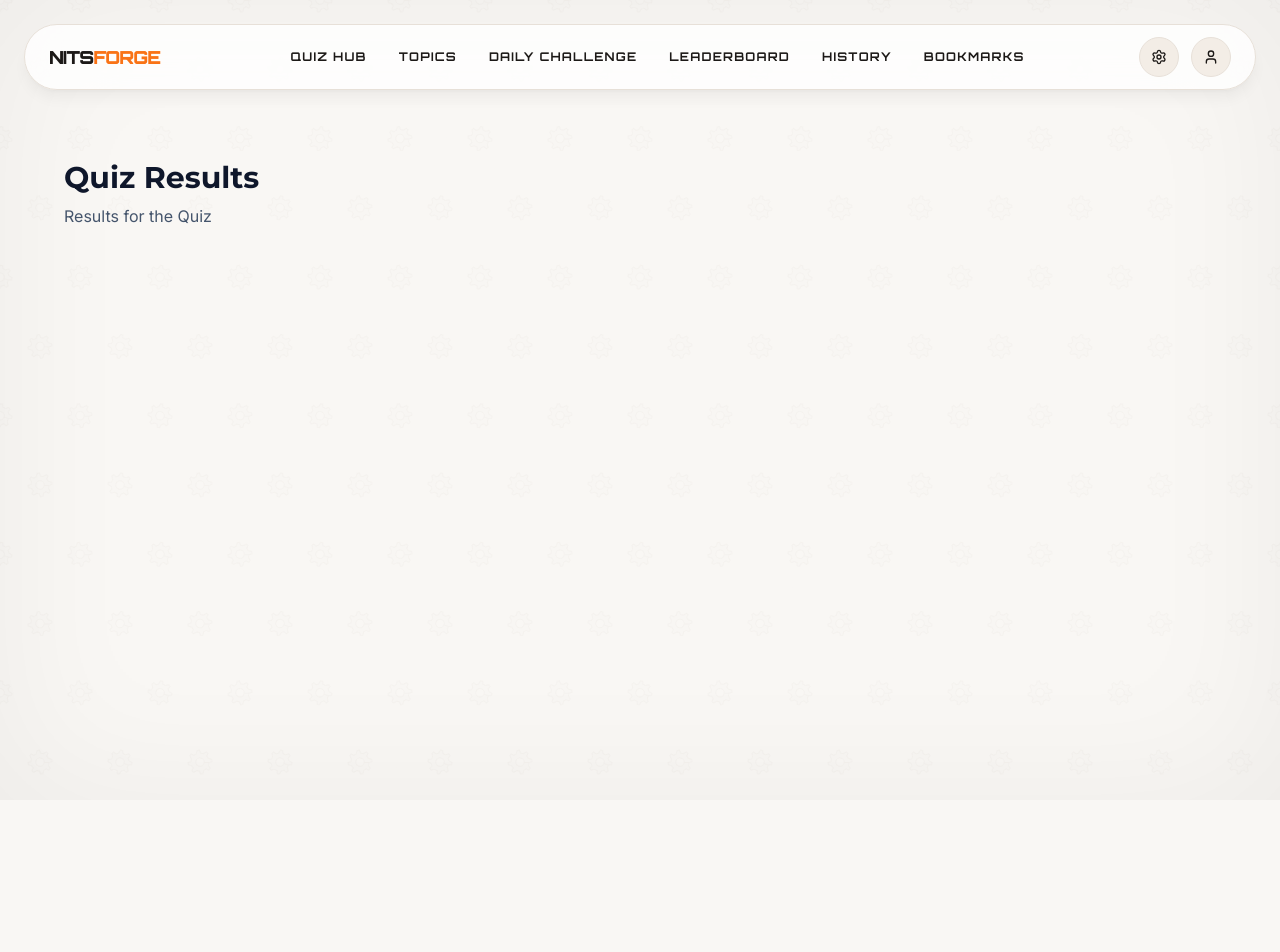
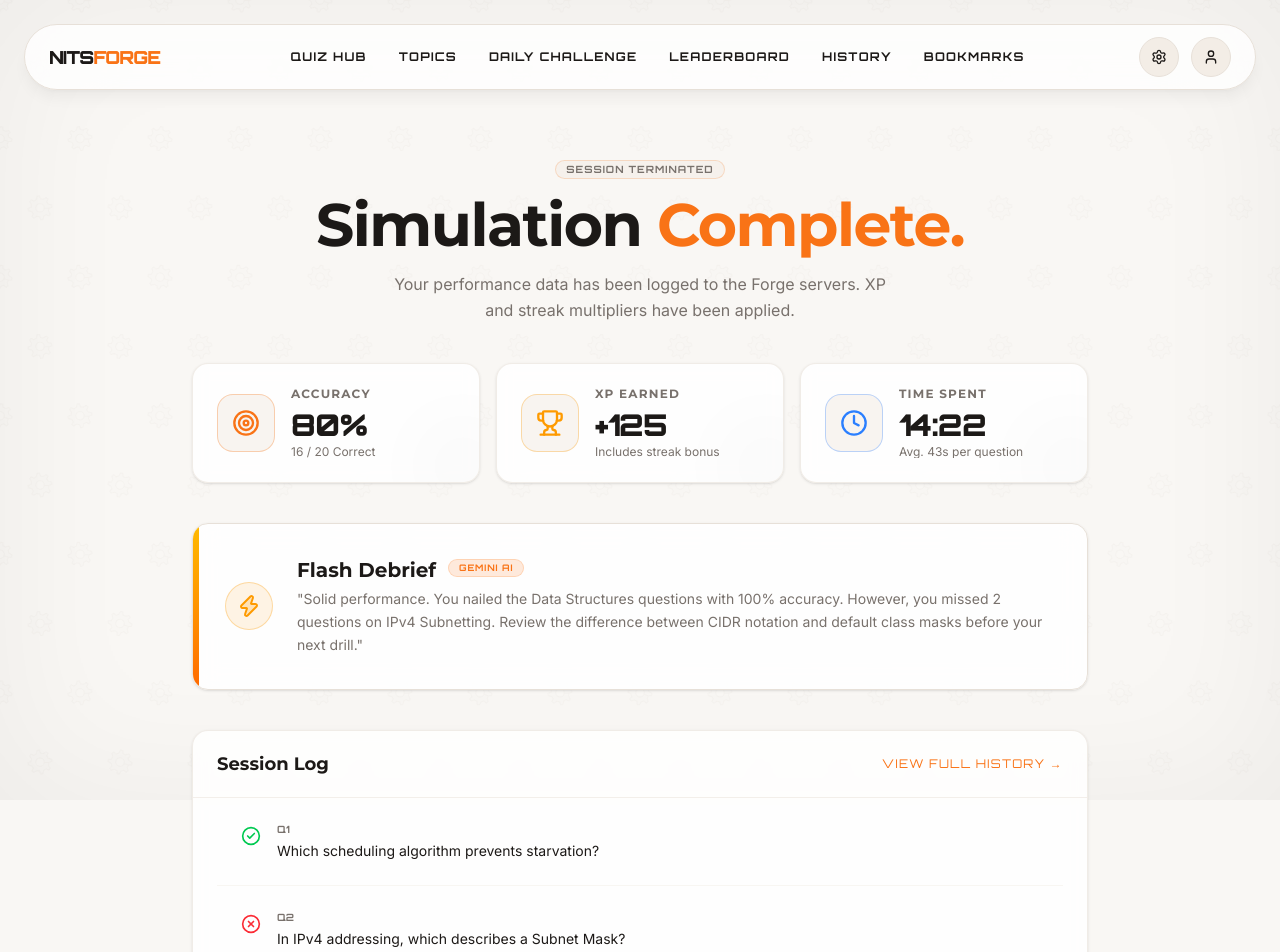
Before and after one commit to Goldenavs/NITSForge, a React (Vite) app in the folder frontend/: page /quiz/results/1 in a window 1280 px wide. Shown: the top 952 px of the page. Before the commit the page ends 800 px from the top, so only its background shows below. Built offline with nearby package versions, Linux system fonts and the light colour scheme.

Commit message:
chore(ui): QuizResults initial UI

```diff
--- /dev/null
+++ b/frontend/src/components/quiz/AISummaryCard.tsx
@@ -0,0 +1,35 @@
+// src/components/quiz/AISummaryCard.tsx
+import { Zap } from 'lucide-react';
+import { Card, CardContent } from '../ui/Card';
+import { Badge } from '../ui/Badge';
+
+export function AISummaryCard() {
+  return (
+    <Card className="relative overflow-hidden bg-surface/85 backdrop-blur-md border border-amber-500/30 shadow-lg group">
+      {/* Flash Gradient Edge */}
+      <div className="absolute top-0 left-0 w-1.5 h-full bg-gradient-to-b from-amber-400 to-orange-500" />
+
+      <CardContent className="p-6 md:p-8 flex flex-col md:flex-row gap-6 items-start md:items-center relative z-10">
+
+        <div className="w-12 h-12 rounded-full bg-amber-500/10 border border-amber-500/30 flex items-center justify-center shrink-0 group-hover:scale-110 transition-transform duration-500">
+          <Zap className="w-6 h-6 text-amber-500 fill-amber-500/20" />
+        </div>
+
+        <div className="flex-1 min-w-0">
+          <div className="flex items-center gap-3 mb-2">
+            <h3 className="font-display font-bold text-lg sm:text-xl text-text-main leading-none pt-1">
+              Flash Debrief
+            </h3>
+            <Badge className="bg-amber-500/10 text-amber-600 dark:text-amber-400 border-amber-500/20 font-orbitron tracking-widest text-[9px] uppercase">
+              Gemini AI
+            </Badge>
+          </div>
+          <p className="text-sm text-text-muted leading-relaxed">
+            "Solid performance. You nailed the Data Structures questions with 100% accuracy. However, you missed 2 questions on IPv4 Subnetting. Review the difference between CIDR notation and default class masks before your next drill."
+          </p>
+        </div>
+
+      </CardContent>
+    </Card>
+  );
+}
--- a/frontend/src/pages/QuizResults.tsx
+++ b/frontend/src/pages/QuizResults.tsx
@@ -1,8 +1,151 @@
-export default function QuizResults() { // <-- 1. Change this
+// src/pages/QuizResults.tsx
+import { motion, type Variants } from 'framer-motion';
+import { Target, Trophy, Clock, ArrowRight, RotateCcw, CheckCircle2, XCircle } from 'lucide-react';
+import { Link } from 'react-router-dom';
+import { Button } from '../components/ui/Button';
+import { Badge } from '../components/ui/Badge';
+import { StatCard } from '../components/dashboard/StatCard';
+import { AISummaryCard } from '../components/quiz/AISummaryCard';
+import { Card, CardContent } from '../components/ui/Card';
+
+// Framer Motion Orchestration
+const staggerContainer: Variants = {
+  hidden: { opacity: 0 },
+  visible: { opacity: 1, transition: { staggerChildren: 0.1 } }
+};
+
+const fadeUpVariant: Variants = {
+  hidden: { opacity: 0, y: 40 },
+  visible: { opacity: 1, y: 0, transition: { type: "spring", stiffness: 250, damping: 24 } }
+};
+
+const viewportConfig = { once: true, margin: "-50px" };
+
+export default function QuizResults() {
   return (
-    <div className="p-4 md:p-8 animate-fade-in">
-      <h1 className="text-3xl font-bold text-slate-900">Quiz Results</h1>
-      <p className="mt-2 text-slate-600">Results for the Quiz</p>
+    <div className="flex flex-col gap-8 sm:gap-10 w-full max-w-4xl mx-auto pb-24 px-1 sm:px-0 pt-4">
+
+      {/* 1. HEADER SECTION */}
+      <motion.div
+        initial="hidden"
+        animate="visible"
+        variants={fadeUpVariant}
+        className="flex flex-col items-center justify-center text-center mt-4"
+      >
+        <Badge className="mb-4 bg-surface-2/60 backdrop-blur-sm text-text-muted border-borderline font-orbitron tracking-widest uppercase text-[10px]">
+          Session Terminated
+        </Badge>
+        <h1 className="text-4xl sm:text-5xl md:text-6xl font-bold text-text-main font-display tracking-tight leading-none mb-4">
+          Simulation <span className="text-primary">Complete.</span>
+        </h1>
+        <p className="text-sm sm:text-base text-text-muted max-w-lg leading-relaxed">
+          Your performance data has been logged to the Forge servers. XP and streak multipliers have been applied.
+        </p>
+      </motion.div>
+
+      {/* 2. CORE METRICS ROW */}
+      <motion.div
+        variants={staggerContainer}
+        initial="hidden"
+        animate="visible"
+        className="grid grid-cols-1 sm:grid-cols-3 gap-4"
+      >
+        <motion.div variants={fadeUpVariant} className="h-full">
+          <StatCard
+            title="Accuracy"
+            value="80%"
+            subtitle="16 / 20 Correct"
+            icon={Target}
+            colorClass="text-primary border-primary/30"
+          />
+        </motion.div>
+        <motion.div variants={fadeUpVariant} className="h-full">
+          <StatCard
+            title="XP Earned"
+            value="+125"
+            subtitle="Includes streak bonus"
+            icon={Trophy}
+            colorClass="text-amber-500 border-amber-500/30"
+          />
+        </motion.div>
+        <motion.div variants={fadeUpVariant} className="h-full">
+          <StatCard
+            title="Time Spent"
+            value="14:22"
+            subtitle="Avg. 43s per question"
+            icon={Clock}
+            colorClass="text-blue-500 border-blue-500/30"
+          />
+        </motion.div>
+      </motion.div>
+
+      {/* 3. AI DEBRIEF */}
+      <motion.div
+        initial="hidden"
+        whileInView="visible"
+        viewport={viewportConfig}
+        variants={fadeUpVariant}
+      >
+        <AISummaryCard />
+      </motion.div>
+
+      {/* 4. QUICK REVIEW LOG */}
+      <motion.div
+        initial="hidden"
+        whileInView="visible"
+        viewport={viewportConfig}
+        variants={fadeUpVariant}
+      >
+        <Card className="bg-surface/85 backdrop-blur-sm border border-borderline/60 overflow-hidden">
+          <div className="p-4 sm:p-6 border-b border-borderline/50 flex items-center justify-between">
+            <h3 className="font-display font-bold text-lg text-text-main leading-none">Session Log</h3>
+            <Link to="/history" className="text-xs font-orbitron text-primary hover:text-primary-dark transition-colors uppercase tracking-widest">
+              View Full History →
+            </Link>
+          </div>
+          <CardContent className="p-0">
+            {/* Mock Log Items */}
+            {[
+              { id: 'Q1', text: 'Which scheduling algorithm prevents starvation?', correct: true },
+              { id: 'Q2', text: 'In IPv4 addressing, which describes a Subnet Mask?', correct: false },
+              { id: 'Q3', text: 'What is the primary key constraint in an RDBMS?', correct: true },
+            ].map((q, idx) => (
+              <div key={idx} className="flex items-start gap-4 p-4 sm:p-6 border-b border-borderline/30 last:border-0 hover:bg-surface-2/30 transition-colors">
+                <div className="mt-1 shrink-0">
+                  {q.correct ? (
+                    <CheckCircle2 className="w-5 h-5 text-green-500" />
+                  ) : (
+                    <XCircle className="w-5 h-5 text-red-500" />
+                  )}
+                </div>
+                <div>
+                  <span className="text-[10px] font-orbitron font-bold text-text-muted mb-1 block">{q.id}</span>
+                  <p className="text-sm font-body text-text-main line-clamp-2">{q.text}</p>
+                </div>
+              </div>
+            ))}
+          </CardContent>
+        </Card>
+      </motion.div>
+
+      {/* 5. ACTION BUTTONS */}
+      <motion.div
+        initial="hidden"
+        whileInView="visible"
+        viewport={viewportConfig}
+        variants={fadeUpVariant}
+        className="flex flex-col sm:flex-row gap-4 pt-4"
+      >
+        <Button variant="outline" className="flex-1 font-orbitron tracking-widest py-4 bg-surface/50 backdrop-blur-sm">
+          <RotateCcw className="w-4 h-4 mr-2" /> Retry Missed
+        </Button>
+        <Link to="/quiz" className="flex-1 block">
+          <Button variant="primary" className="w-full font-orbitron tracking-widest py-4">
+            Return to Hub <ArrowRight className="w-4 h-4 ml-2" />
+          </Button>
+        </Link>
+      </motion.div>
+
     </div>
   );
 }
--- a/frontend/src/pages/QuizSession.tsx
+++ b/frontend/src/pages/QuizSession.tsx
@@ -6,6 +6,7 @@ import { Button } from '../components/ui/Button';
 import { QuizHeader } from '../components/quiz/QuizHeader';
 import { QuestionCard } from '../components/quiz/QuestionCard';
 import { ForgeFAB } from '../components/forge/ForgeFAB';
+import { useNavigate } from 'react-router-dom';
 
 // Mock Data representing a PhilNITS FE Syllabus Question
 const mockQuestion = {
@@ -21,6 +22,7 @@ const mockQuestion = {
 };
 
 export default function QuizSession() {
+  const navigate = useNavigate();
   const [selectedOption, setSelectedOption] = useState<string | null>(null);
   const [isSubmitted, setIsSubmitted] = useState(false);
 
@@ -31,8 +33,7 @@ export default function QuizSession() {
 
   const handleNext = () => {
     // Reset state for next question (mocked)
-    setSelectedOption(null);
-    setIsSubmitted(false);
+    navigate('/quiz/results/mock-session-123');
   };
 
   return (
```
